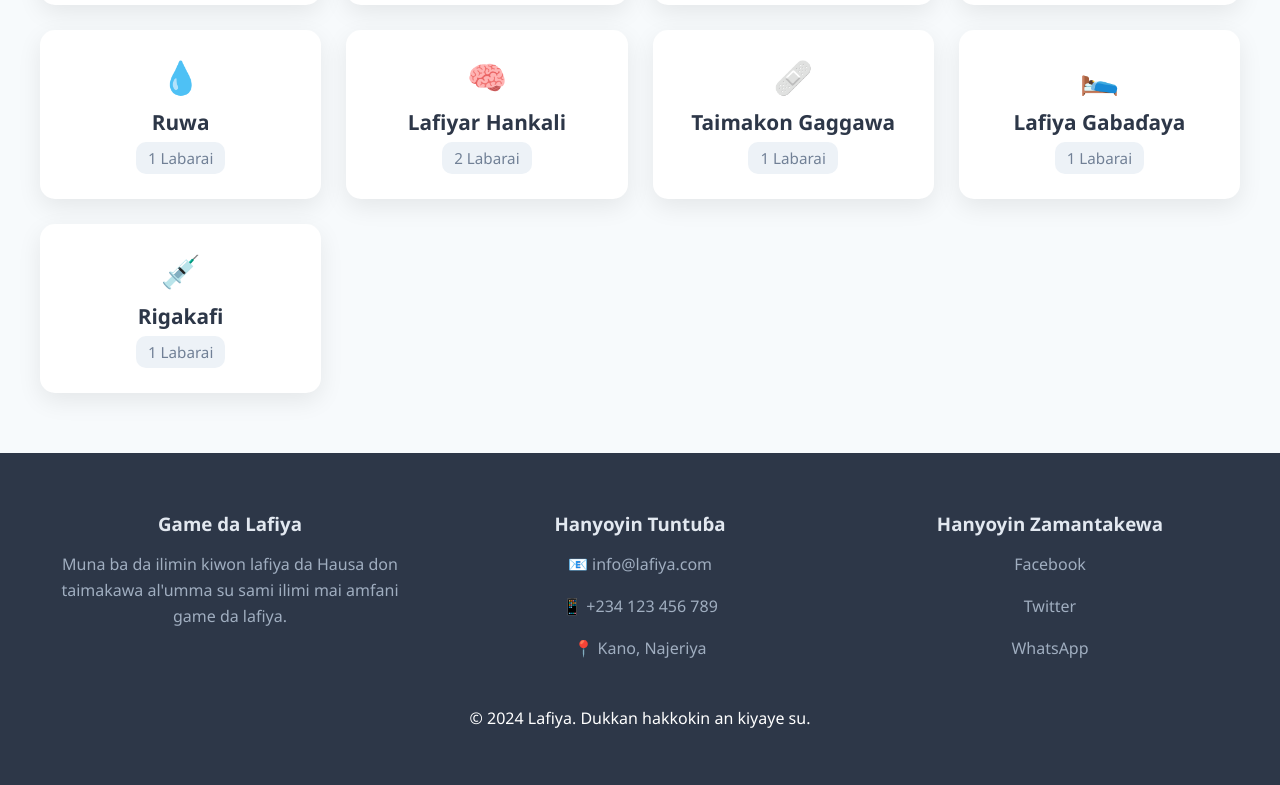
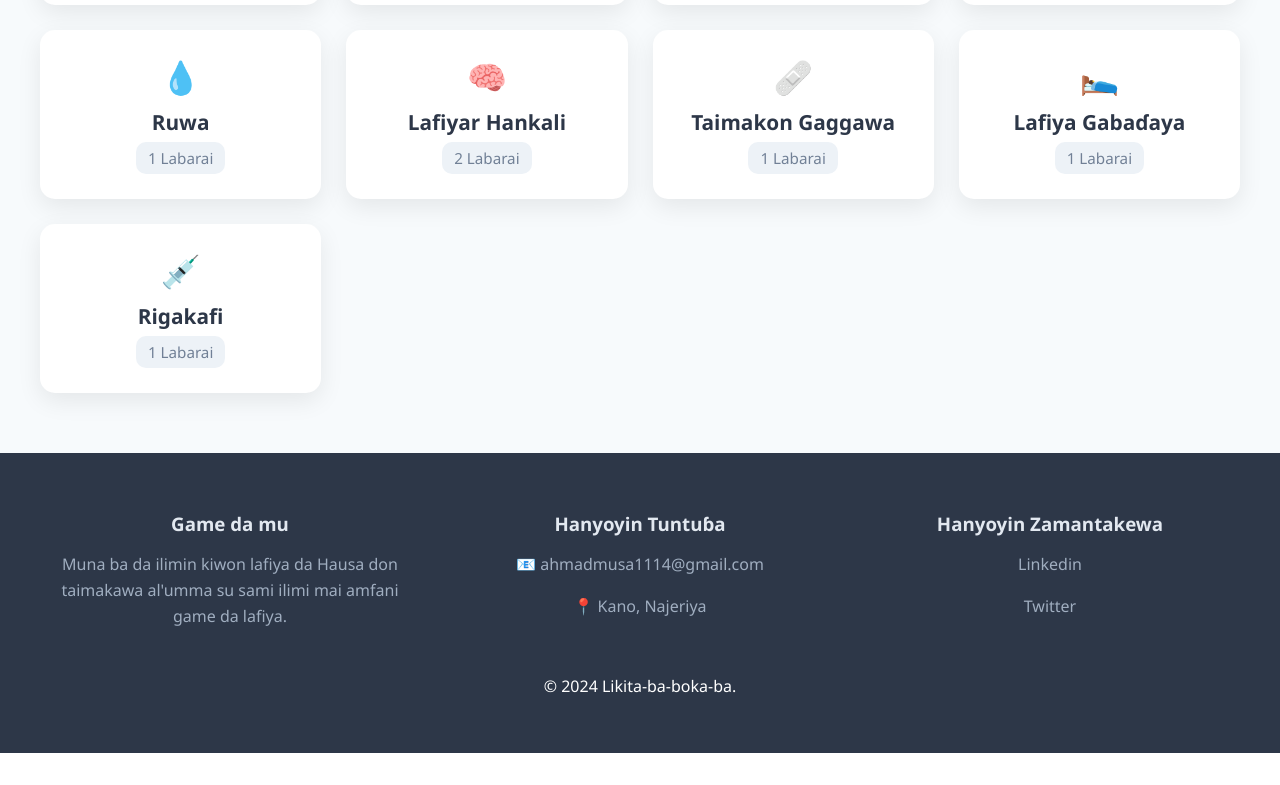
Before and after one commit to mycontribusion/likita-ba-boka-ba, a React (Create React App) app: page / in a window 1280 px wide. Shown: the part 1921-2706 px from the top of the page. After the commit the page ends 2674 px from the top, so only its background shows below. Built offline with nearby package versions, Linux system fonts and the light colour scheme.

Commit message:
update email and linkedin

```diff
--- a/src/components/Footer.js
+++ b/src/components/Footer.js
@@ -7,14 +7,13 @@ const Footer = () => {
         <div className="footer-content">
 
           <div className="footer-section">
-            <h3>Game da Lafiya</h3>
+            <h3>Game da mu</h3>
             <p>Muna ba da ilimin kiwon lafiya da Hausa don taimakawa al'umma su sami ilimi mai amfani game da lafiya.</p>
           </div>
 
           <div className="footer-section">
             <h3>Hanyoyin Tuntuɓa</h3>
-            <p>📧 info@lafiya.com</p>
-            <p>📱 +234 123 456 789</p>
+            <p>📧 ahmadmusa1114@gmail.com</p>
             <p>📍 Kano, Najeriya</p>
           </div>
 
@@ -22,14 +21,13 @@ const Footer = () => {
             <h3>Hanyoyin Zamantakewa</h3>
             {/* Using a fragment (<>) or <div> to wrap the list of links */}
             <div>
-              <p><a href="#">Facebook</a></p>
+              <p><a href="https://www.linkedin.com/in/ahmad-m-musa-b93587156/">Linkedin</a></p>
               <p><a href="#">Twitter</a></p>
-              <p><a href="#">WhatsApp</a></p>
             </div>
           </div>
 
         </div>
-        <p>&copy; 2024 Lafiya. Dukkan hakkokin an kiyaye su.</p>
+        <p>&copy; 2024 Likita-ba-boka-ba.</p>
       </div>
     </footer>
   );
```
